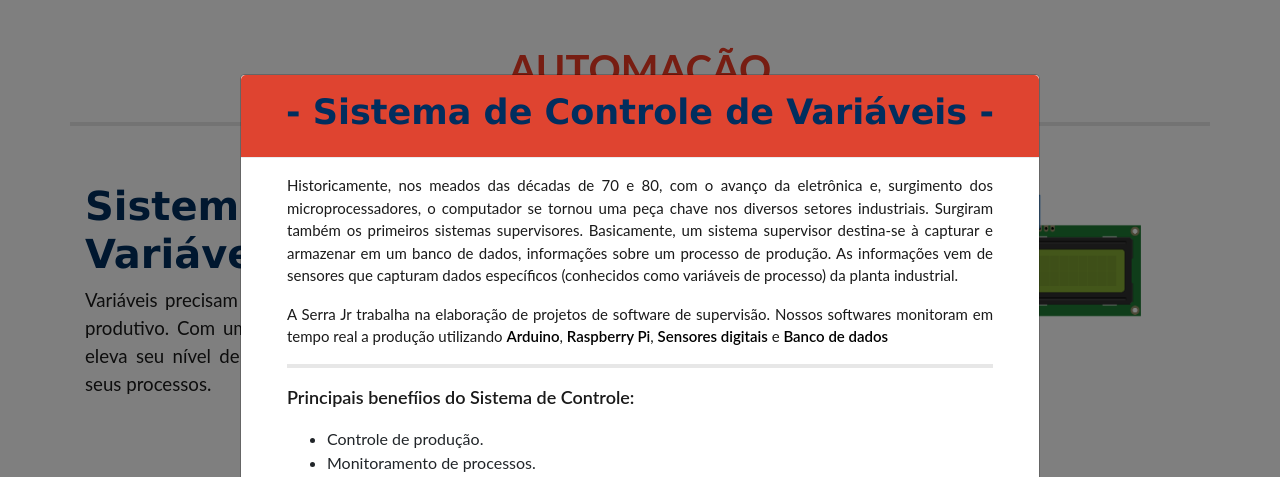
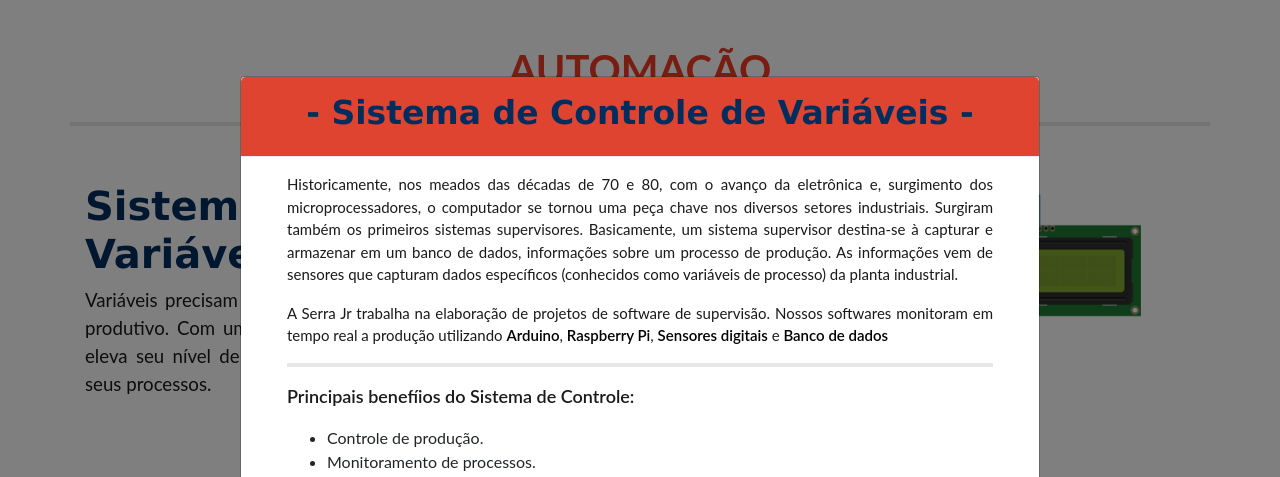
Before and after one commit to marcoaraujoneves/Novo-Site-SerraJr, a PHP site: page /ServicosComp.html in a window 1280 px wide, after a click on "Saiba Mais". Shown: the top 477 px of the page. Run offline with PHP 8.4, Linux system fonts and the light colour scheme.

Commit message:
compatibilidade do código + leves melhorias do layout

```diff
--- a/css/Servicos.css
+++ b/css/Servicos.css
@@ -101,7 +101,7 @@
 .modal_titulos{
     color:#012e5e;
     font-weight: 700;
-    font-size: 35px ;
+    font-size: 33px ;
     font-family: Verdana, Geneva, Tahoma, sans-serif ;
 }
 
```
